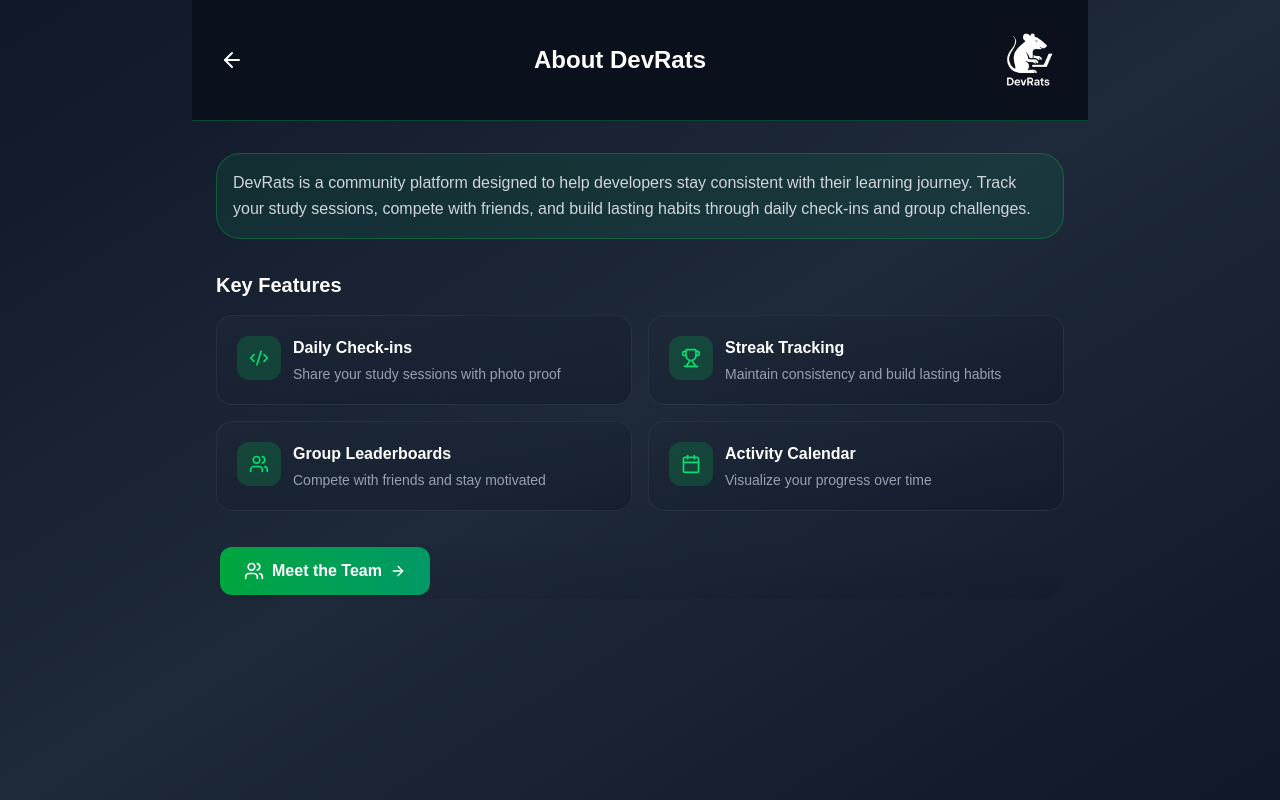
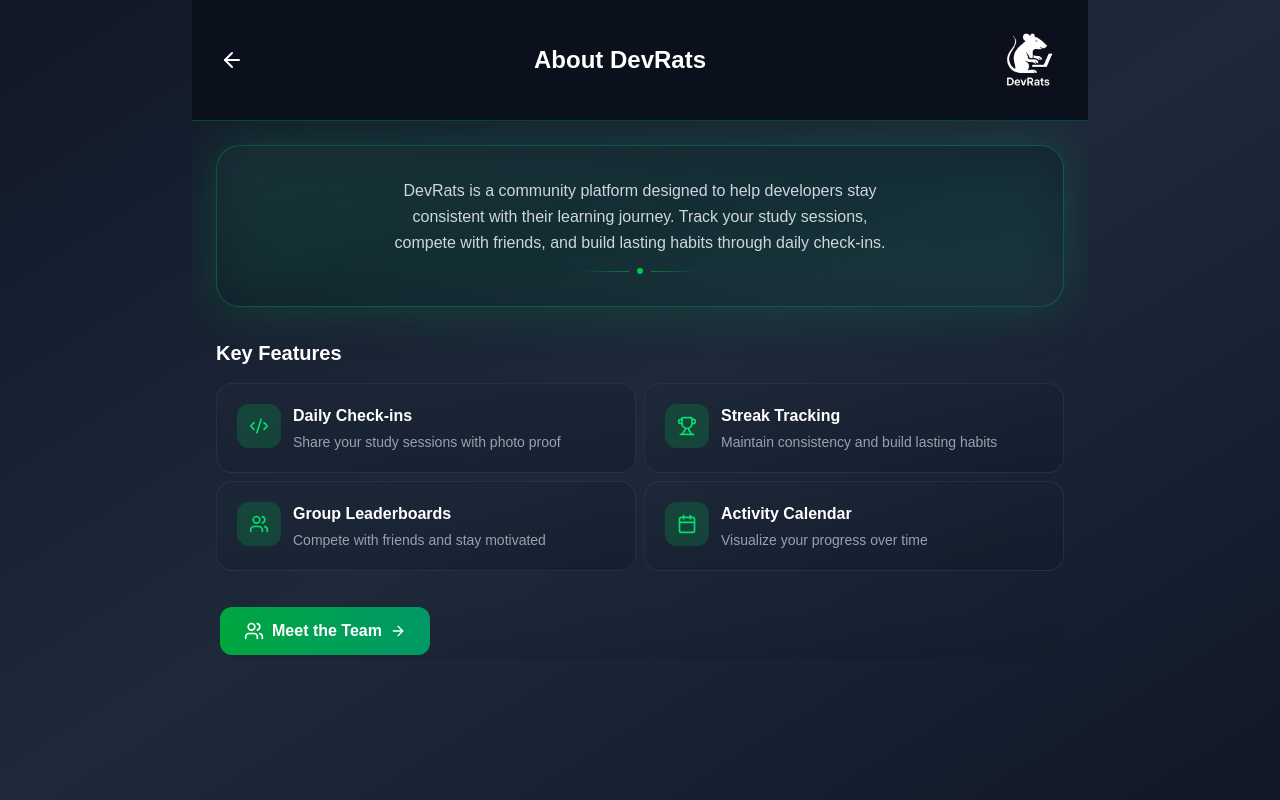
Before and after one commit to MickSabogal/devrats, a Next.js app: page /dashboard/about in a window 1280 px wide. Built offline with nearby package versions, Linux system fonts and the light colour scheme.

Commit message:
Final_edits_frontend

```diff
--- a/src/app/dashboard/about/page.jsx
+++ b/src/app/dashboard/about/page.jsx
@@ -49,29 +49,28 @@
     {
       icon: <Code2 className="w-5 h-5" />,
       title: "Daily Check-ins",
-      description: "Share your study sessions with photo proof"
+      description: "Share your study sessions with photo proof",
     },
     {
       icon: <Trophy className="w-5 h-5" />,
       title: "Streak Tracking",
-      description: "Maintain consistency and build lasting habits"
+      description: "Maintain consistency and build lasting habits",
     },
     {
       icon: <Users className="w-5 h-5" />,
       title: "Group Leaderboards",
-      description: "Compete with friends and stay motivated"
+      description: "Compete with friends and stay motivated",
     },
     {
       icon: <Calendar className="w-5 h-5" />,
       title: "Activity Calendar",
-      description: "Visualize your progress over time"
-    }
+      description: "Visualize your progress over time",
+    },
   ];
 
   return (
     <div className="min-h-screen bg-gradient-to-br from-gray-900 via-gray-800 to-gray-900">
       <div className="max-w-4xl mx-auto">
-        {/* Header moderno */}
         <div className="bg-primary border-b border-green-500/30">
           <div className="flex items-center justify-between p-5">
             <button
@@ -89,23 +88,39 @@
           </div>
         </div>
 
-        {/* Conteúdo scrollável */}
-        <div className="px-6 py-8 space-y-8 max-h-[calc(100vh-88px)] overflow-y-auto">
+        <div className="px-6 py-6 space-y-8 max-h-[calc(100vh-88px)] overflow-y-auto">
 
           {/* Hero Section */}
-          <div className="bg-gradient-to-br from-green-500/10 to-emerald-500/10 rounded-3xl p-4 border border-green-500/30">
-            <p className="text-gray-300 text-base leading-relaxed">
-              DevRats is a community platform designed to help developers stay
-              consistent with their learning journey. Track your study
-              sessions, compete with friends, and build lasting habits through
-              daily check-ins and group challenges.
+          <div className="relative group">
+            <div className="absolute inset-0 bg-gradient-to-r from-green-500/20 to-emerald-500/20 rounded-3xl blur-xl group-hover:blur-2xl transition-all" />
+            <div className="relative bg-gradient-to-br from-gray-800/50 via-gray-900/50 to-gray-800/50 border border-green-500/30 rounded-3xl p-8 text-center backdrop-blur-sm">
+              <div className="flex flex-col items-center gap-0">
+                <div className="relative">
+                  <div className="absolute inset-0 bg-green-500/30 rounded-full blur-lg animate-pulse" />
+                </div>
+
+                <div className="space-y-2">
+                  <p className="text-gray-300 text-base leading-relaxed max-w-lg mx-auto">
+                    DevRats is a community platform designed to help developers
+                    stay consistent with their learning journey. Track your
+                    study sessions, compete with friends, and build lasting
+                    habits through daily check-ins.
                   </p>
+                </div>
+
+                <div className="flex items-center gap-2 mt-3">
+                  <div className="h-px w-12 bg-gradient-to-r from-transparent to-green-500/50" />
+                  <div className="w-1.5 h-1.5 rounded-full bg-green-500" />
+                  <div className="h-px w-12 bg-gradient-to-l from-transparent to-green-500/50" />
+                </div>
+              </div>
+            </div>
           </div>
 
           {/* Features Grid */}
           <div>
             <h3 className="text-white text-xl font-bold mb-4">Key Features</h3>
-            <div className="grid grid-cols-1 md:grid-cols-2 gap-4">
+            <div className="grid grid-cols-1 md:grid-cols-2 gap-2">
               {features.map((feature, index) => (
                 <div
                   key={index}
@@ -116,8 +131,12 @@
                       {feature.icon}
                     </div>
                     <div>
-                      <h4 className="text-white font-semibold mb-1">{feature.title}</h4>
-                      <p className="text-gray-400 text-sm">{feature.description}</p>
+                      <h4 className="text-white font-semibold mb-1">
+                        {feature.title}
+                      </h4>
+                      <p className="text-gray-400 text-sm">
+                        {feature.description}
+                      </p>
                     </div>
                   </div>
                 </div>
--- a/src/components/dashboard/sideBar.jsx
+++ b/src/components/dashboard/sideBar.jsx
@@ -149,21 +149,14 @@
             </ul>
           </div>
 
-          <div
-            className="
-    h-1
-    bg-green-500
-    rounded-full
-    shadow-2xl shadow-green-500/50
-    my-3
-    hover:scale-110
-    active:scale-95
-    transition-all duration-200
-  "
-          ></div>
+          <div className="flex items-center justify-center gap-2 my-auto">
+            <div className="h-px w-16 bg-gradient-to-r from-transparent to-green-500/50" />
+            <div className="w-1.5 h-1.5 rounded-full bg-green-500" />
+            <div className="h-px w-16 bg-gradient-to-l from-transparent to-green-500/50" />
+          </div>
 
-          <ul className="space-y-0.5 flex-1">
-            <li>
+          <ul className="space-y-2 flex-1">
+            <li className="mt-6">
               <button
                 onClick={() => {
                   setIsCreateGroupModalOpen(true);
```
Lines whose indentation alone changed are shown as unchanged.
